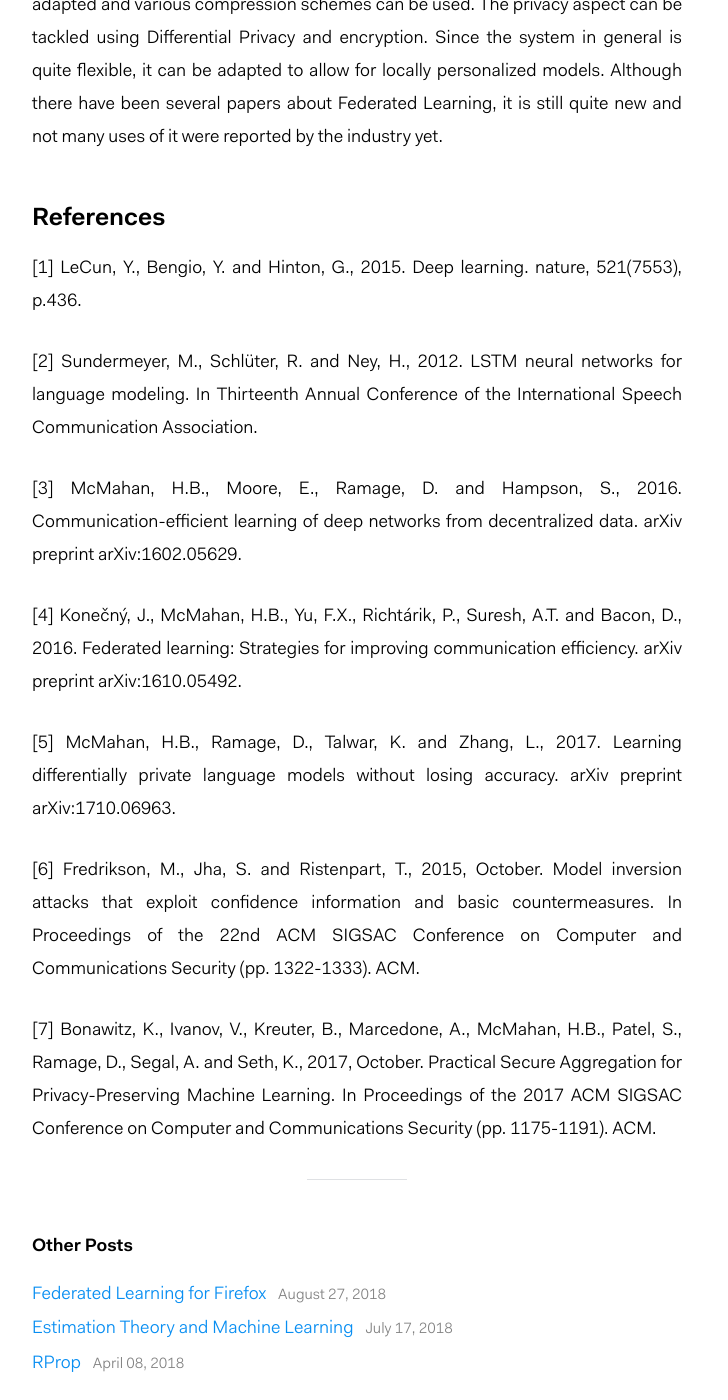
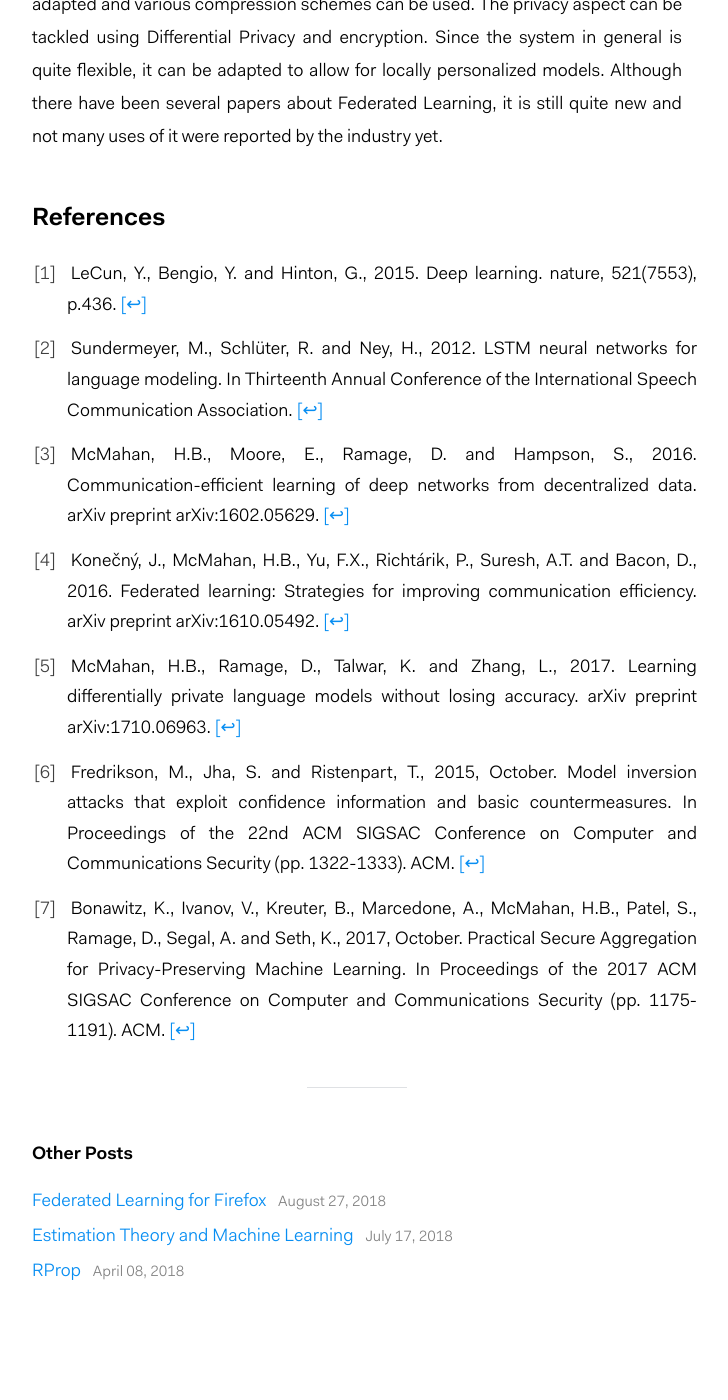
Before and after one commit to florian/florian.github.io, a Jekyll site: the page built from _posts/2018-05-09-federated-learning.md, in a window 1280 px wide and 1400 px high, scrolled down 8585 px. Shown: the whole window, without its empty margins (283-1011 px from the left). Built offline with Jekyll 4.4.1, drawn with Linux system fonts in a browser that asks for light colours; nearby versions of some CDN libraries; formulas are drawn with MathJax 3; after the commit the page ends 9924 px from its top, so only the background shows below that; some of the changed text lies outside the part shown.

Commit message:
Add reference system

```diff
--- /dev/null
+++ b/_includes/cite.html
@@ -0,0 +1 @@
+<li><span id="citation-{{ include.i }}">{{ include.acm }} <a href="#ref-{{ include.i }}" class="">[↩]</a></span></li>
--- /dev/null
+++ b/_includes/ref.html
@@ -0,0 +1 @@
+<a href="#citation-{{ include.i }}" id="ref-{{ include.i }}"  class="ref-link">[{{ include.i }}]</a>
--- /dev/null
+++ b/_includes/references-list.html
@@ -0,0 +1,5 @@
+### References
+
+<ol class="references-list">
+	{{ include.content  }}
+</ol>
--- a/_posts/2018-05-09-federated-learning.md
+++ b/_posts/2018-05-09-federated-learning.md
@@ -8,12 +8,12 @@
 
 <script src="https://cdnjs.cloudflare.com/ajax/libs/mathjax/2.7.0/MathJax.js?config=TeX-AMS-MML_HTMLorMML" type="text/javascript"></script>
 
-In the past few years, machine learning has led to major breakthroughs in various areas, such as natural language processing, computer vision and speech recognition [1].
+In the past few years, machine learning has led to major breakthroughs in various areas, such as natural language processing, computer vision and speech recognition {% include ref.html i=1 %}.
 Much of this success has been based on collecting huge amounts of data. For example, one of Facebook's latest [Detectron](https://github.com/facebookresearch/Detectron) models for object detection was trained on [3.5 billion images](https://code.facebook.com/posts/1700437286678763/advancing-state-of-the-art-image-recognition-with-deep-learning-on-hashtags/) from Instagram.
 
 For some applications of machine learning, this need of collecting data can be incredibly privacy-invasive.
 One such example application is predicting the next word that a person is going to use by considering the previous words.
-This is typically done using machine learning nowadays, e.g. with recurrent neural networks and LSTMs [2].
+This is typically done using machine learning nowadays, e.g. with recurrent neural networks and LSTMs {% include ref.html i=2 %}.
 Although it is possible to train such a model using a text corpus from Wikipedia, the language found there differs from the one typically used by people in daily life.
 
 One potential use case for such a model is to improve the results of speech recognition, another one to predict the next word that is typed on a mobile phone to help people type more quickly.
@@ -51,7 +51,7 @@
 This process is then performed many times until the parameters of the model stabilize.
 Ideally, this happens after as few communication rounds as possible.
 To this end, it helps if the updates given by the users have a high quality.
-For models that we train based on gradient descent, one useful approach is to take several steps of stochastic gradient descent locally on the user's computer before sending the weight update back to the server [3].
+For models that we train based on gradient descent, one useful approach is to take several steps of stochastic gradient descent locally on the user's computer before sending the weight update back to the server {% include ref.html i=3 %}.
 
 The hyperparameter that determines how many users are sampled in each communication round also influences how many rounds are required until convergence is reached.
 However, at some point the average that is computed stabilizes and utilizing more users per round does not help to significantly reduce the number of communication rounds further.
@@ -79,7 +79,7 @@
 
 ### Unique Characteristics
 
-While Federated Learning might sound similar to distributed machine learning on a technical level, there are some major differences to applications in data centers where the training data is distributed among many machines [4].
+While Federated Learning might sound similar to distributed machine learning on a technical level, there are some major differences to applications in data centers where the training data is distributed among many machines {% include ref.html i=4 %}.
 
 - **Huge number of clients**: Since machine learning generally requires a lot of data, the applications that use it have to have many users. Every one of these users could theoretically participate in Federated Learning, making it far more distributed than anything in a data center
 - **Non-identical distributions**: In a data center setting, it is possible to ensure that every machine has a representative set of data so that all updates look very similar. In Federated Learning, this cannot be guaranteed. We have to expect that users generate data from completely different distributions, i.e. we cannot make [iid](https://en.wikipedia.org/wiki/Independent_and_identically_distributed_random_variables) assumptions. While similar users might have similar local training data, two randomly picked users could produce very different weight updates
@@ -96,7 +96,7 @@
 Since uploads are typically much slower than downloads, it is acceptable that users have to download the current model, while compression methods should be applied to the uploaded data.
 
 Of course, lossless compression techniques can be used and it might make sense to only send updates once a good network connection is possible.
-Additionally, specialized compression techniques for Federated Learning can be applied [4].
+Additionally, specialized compression techniques for Federated Learning can be applied {% include ref.html i=4 %}.
 Since only the average update is required to compute the next model, these compression methods try to encode updates with fewer bits while keeping the average stable.
 It is acceptable that individual updates are compressed in a lossy manner, as long as the overall average does not change too much.
 
@@ -111,13 +111,13 @@
 ### Privacy
 
 On a first look, Federated Learning seems like a method that it is very privacy-friendly.
-However, one could think about an attacker that analyzes the weights to make conclusions about the data of users [5].
+However, one could think about an attacker that analyzes the weights to make conclusions about the data of users {% include ref.html i=5 %}.
 If the behavior of the coordinating server is also adversarial, the model could be a neural network with so much capacity that it overfits badly.
 Since neural networks are [universal function approximators](https://en.wikipedia.org/wiki/Universal_approximation_theorem), this model might just learn to approximate the function that directly acts as a look-up table to the data used for training.
 In this case, the user's data would not be private because it is still represented more or less clearly in the model.
 
 While this might sound unlikely if not done on purpose, there have been experiments that show it is possible to reconstruct some data points.
-In one case, researchers were able to reconstruct images of faces that were used to train a face recognition model [6].
+In one case, researchers were able to reconstruct images of faces that were used to train a face recognition model {% include ref.html i=6 %}.
 
 [Differential Privacy]({{ site.baseurl }}{% link _posts/2017-10-12-differential-privacy.md %}), which I wrote about in another post, is one solution to this problem.
 By formalizing what privacy means, we can analyze how well the learning algorithm respects privacy.
@@ -125,19 +125,19 @@
 This is done using a stochastic framework.
 By adding noise to update data shared by the user, the reports of individuals become much harder to analyze, while the noise can be estimated well for the aggregated data.
 
-Concretely, this involves several changes to the previous Federated Learning algorithm [6]:
+Concretely, this involves several changes to the previous Federated Learning algorithm {% include ref.html i=6 %}:
 1. Users are randomly sampled with some probability instead of always sampling a fixed number of users. This is to ensure that users can still be sampled independently of each other. More sophisticated techniques than simple sampling should not be used because they might add a bias for certain users, which makes it more difficult to ensure their privacy
 2. The updates that users send to the server need to have a bounded L2 norm. This limits how much individuals can influence the final weights. The motivation is that it should be prevented that individuals can be identified because they are the only ones who would propose large updates. In the case of neural networks, bounding the norm corresponds to [gradient clipping](https://hackernoon.com/gradient-clipping-57f04f0adae)
 3. Noise is added to the final update for the model, similar to most Differential Privacy algorithms
 
-In experiments, it has been shown that the same accuracy as before can be achieved with these changes [6].
+In experiments, it has been shown that the same accuracy as before can be achieved with these changes {% include ref.html i=6 %}.
 However, the computational cost to get there is much higher.
 In a real implementation, this could correspond to a slower convergence rate.
 
 ### Encryption
 
 Encryption for Federated Learning is a topic that is close to the privacy aspect previously discussed.
-By using cryptography techniques, it is possible to ensure that the updates of individuals can only be read when enough users submitted updates [7].
+By using cryptography techniques, it is possible to ensure that the updates of individuals can only be read when enough users submitted updates {% include ref.html i=7 %}.
 This makes man-in-the-middle attacks much harder: An attacker cannot make conclusions about the training data based on the intercepted network activity of an individual user.
 To be able to do that, they would need to intercept the messages of many users.
 
@@ -171,21 +171,13 @@
 Since the system in general is quite flexible, it can be adapted to allow for locally personalized models.
 Although there have been several papers about Federated Learning, it is still quite new and not many uses of it were reported by the industry yet.
 
-### References
-
-[1] LeCun, Y., Bengio, Y. and Hinton, G., 2015. Deep learning. nature,
-521(7553), p.436.
-
-[2] Sundermeyer, M., Schlüter, R. and Ney, H., 2012. LSTM neural networks for
-language modeling. In Thirteenth Annual Conference of the International Speech
-Communication Association.
-
-[3] McMahan, H.B., Moore, E., Ramage, D. and Hampson, S., 2016. Communication-efficient learning of deep networks from decentralized data. arXiv preprint arXiv:1602.05629.
-
-[4] Konečný, J., McMahan, H.B., Yu, F.X., Richtárik, P., Suresh, A.T. and Bacon, D., 2016. Federated learning: Strategies for improving communication efficiency. arXiv preprint arXiv:1610.05492.
-
-[5] McMahan, H.B., Ramage, D., Talwar, K. and Zhang, L., 2017. Learning differentially private language models without losing accuracy. arXiv preprint arXiv:1710.06963.
-
-[6] Fredrikson, M., Jha, S. and Ristenpart, T., 2015, October. Model inversion attacks that exploit confidence information and basic countermeasures. In Proceedings of the 22nd ACM SIGSAC Conference on Computer and Communications Security (pp. 1322-1333). ACM.
-
-[7] Bonawitz, K., Ivanov, V., Kreuter, B., Marcedone, A., McMahan, H.B., Patel, S., Ramage, D., Segal, A. and Seth, K., 2017, October. Practical Secure Aggregation for Privacy-Preserving Machine Learning. In Proceedings of the 2017 ACM SIGSAC Conference on Computer and Communications Security (pp. 1175-1191). ACM.
+{% capture references %}
+	{% include cite.html i=1 acm="LeCun, Y., Bengio, Y. and Hinton, G., 2015. Deep learning. nature, 521(7553), p.436." %}
+	{% include cite.html i=2 acm="Sundermeyer, M., Schlüter, R. and Ney, H., 2012. LSTM neural networks for language modeling. In Thirteenth Annual Conference of the International Speech Communication Association." %}
+	{% include cite.html i=3 acm="McMahan, H.B., Moore, E., Ramage, D. and Hampson, S., 2016. Communication-efficient learning of deep networks from decentralized data. arXiv preprint arXiv:1602.05629." %}
+	{% include cite.html i=4 acm="Konečný, J., McMahan, H.B., Yu, F.X., Richtárik, P., Suresh, A.T. and Bacon, D., 2016. Federated learning: Strategies for improving communication efficiency. arXiv preprint arXiv:1610.05492." %}
+	{% include cite.html i=5 acm="McMahan, H.B., Ramage, D., Talwar, K. and Zhang, L., 2017. Learning differentially private language models without losing accuracy. arXiv preprint arXiv:1710.06963." %}
+	{% include cite.html i=6 acm="Fredrikson, M., Jha, S. and Ristenpart, T., 2015, October. Model inversion attacks that exploit confidence information and basic countermeasures. In Proceedings of the 22nd ACM SIGSAC Conference on Computer and Communications Security (pp. 1322-1333). ACM." %}
+	{% include cite.html i=7 acm="Bonawitz, K., Ivanov, V., Kreuter, B., Marcedone, A., McMahan, H.B., Patel, S., Ramage, D., Segal, A. and Seth, K., 2017, October. Practical Secure Aggregation for Privacy-Preserving Machine Learning. In Proceedings of the 2017 ACM SIGSAC Conference on Computer and Communications Security (pp. 1175-1191). ACM." %}
+{% endcapture %}
+{% include references-list.html content=references %}
--- a/_sass/_base.scss
+++ b/_sass/_base.scss
@@ -1,7 +1,3 @@
-body {
- overflow-x: hidden;
-}
-
 /* Spacing */
 .post h1, h3, h4, h5, p, .post-body ul, #post-list li, pre {
 margin-bottom: 20px;
--- a/_sass/_layout.scss
+++ b/_sass/_layout.scss
@@ -286,13 +286,6 @@
   margin-bottom: 30px;
 }
 
-@include media-query(300px) {
-  article .MathJax_Display {
-   overflow-x: scroll;
-   overflow-y: hidden;
-  }
-}
-
 .references-list {
     counter-reset: list;
     margin-top: 0;
@@ -314,7 +307,6 @@
   left: 15px;
 }
 
-.ref-link {
-  padding-top: -50px;
-  margin-top: 50px;
+.ref-pointer {
+  padding-top: 100px;
 }
```
Also changed, not shown: 3 other files.
